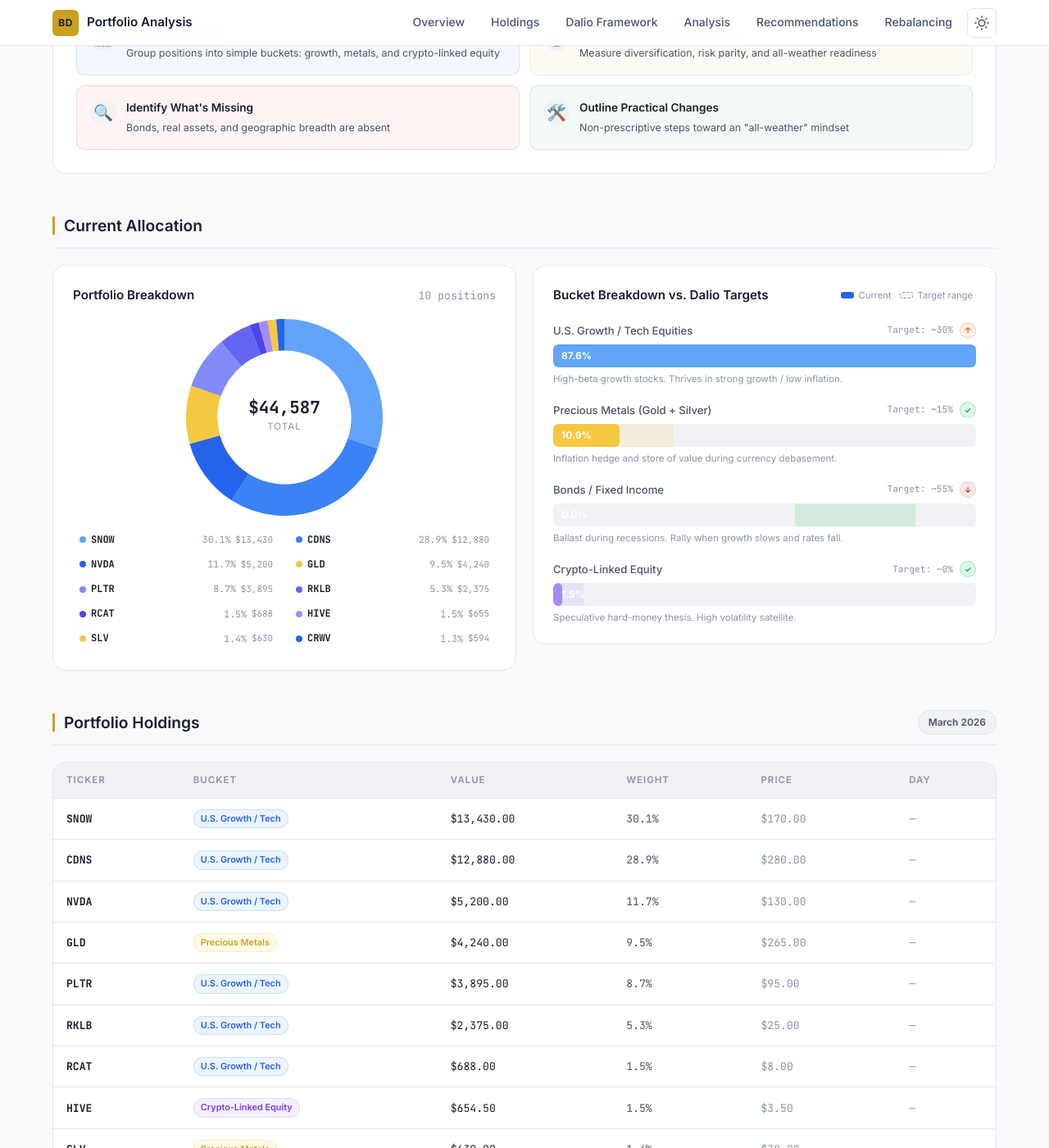
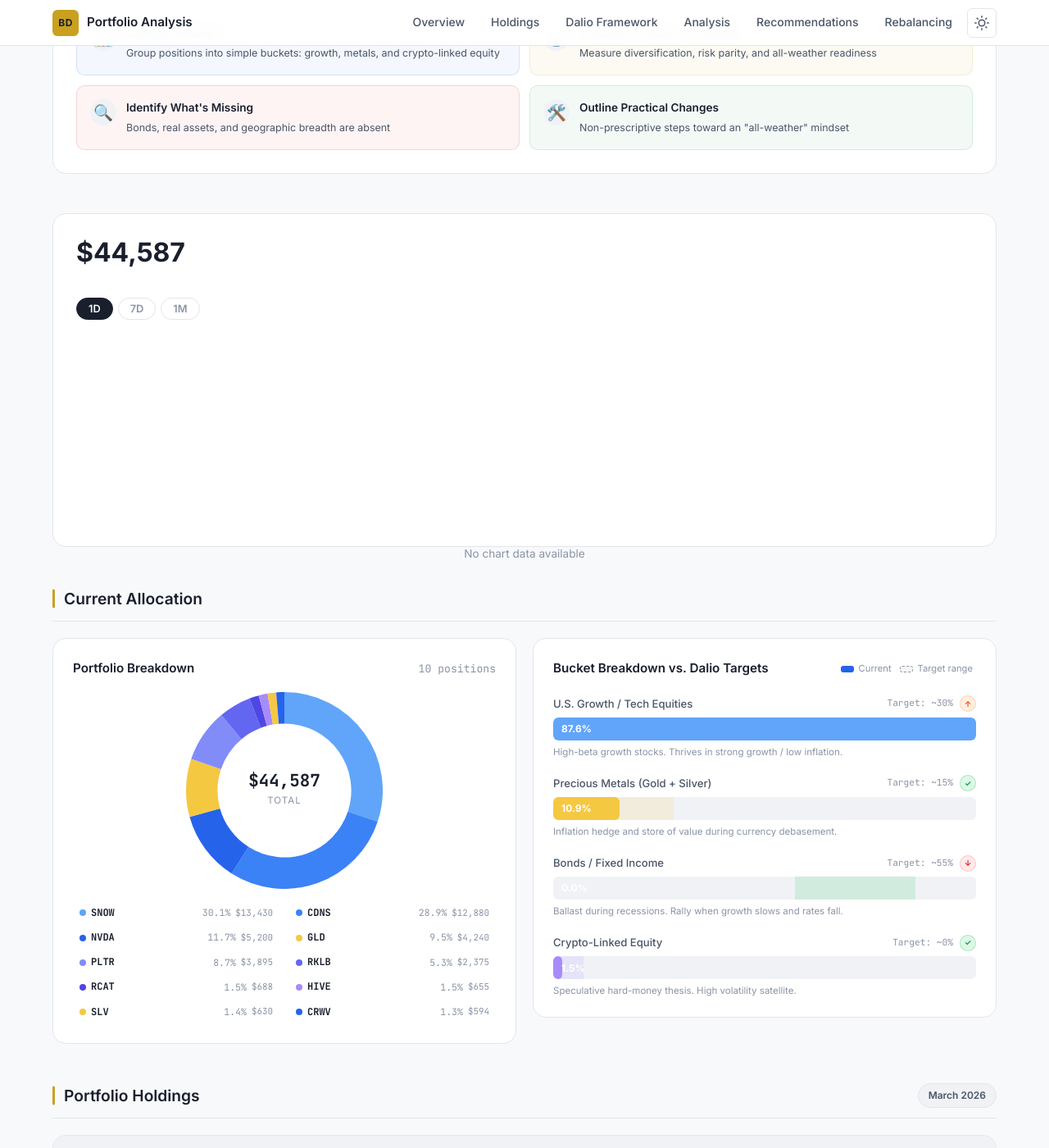
Before and after one commit to DavidDeanIntegrated/BD_Portfolio, a Jekyll site: the page built from index.html, in a window 1280 px wide and 1400 px high, scrolled down 409 px. Shown: the whole window at 82% size. Built offline with Jekyll 4.4.1, drawn with Linux system fonts in a browser that asks for light colours; part of the change alters nothing that is shown.

Commit message:
Add portfolio performance chart with 1D/7D/1M views
Adds a Robinhood-style line chart showing portfolio value over time using
Finnhub /stock/candle endpoint. Features include:
- 1D (5-min candles), 7D (30-min), 1M (60-min) period toggles
- Overnight gap detection and session trimming for 1D view
- Binary search timestamp alignment across tickers
- Green/red gradient fill based on period performance
- Crosshair hover with live value + return display
- Loading states and graceful fallback handling

https://claude.ai/code/session_0177vVTxHKpjfDkvR5aHBYXP

```diff
--- a/assets/css/dashboard.css
+++ b/assets/css/dashboard.css
@@ -1227,6 +1227,83 @@
 }
 
 /* ================================================================
+   PORTFOLIO PERFORMANCE CHART
+================================================================ */
+.perf-container {
+  background: var(--bg-surface);
+  border: 1px solid var(--border);
+  border-radius: var(--radius-lg);
+  padding: 28px 28px 20px;
+}
+
+.perf-header {
+  margin-bottom: 12px;
+}
+
+.perf-value {
+  font-family: var(--font-sans);
+  font-size: 2rem;
+  font-weight: 700;
+  color: var(--text-primary);
+  line-height: 1.2;
+}
+
+.perf-return {
+  font-size: 0.95rem;
+  font-weight: 500;
+  color: var(--text-muted);
+  margin-top: 4px;
+  min-height: 1.3em;
+}
+
+.perf-return.perf-positive { color: var(--green); }
+.perf-return.perf-negative { color: var(--red); }
+
+.perf-range-tabs {
+  display: flex;
+  gap: 6px;
+  margin-bottom: 16px;
+}
+
+.perf-tab {
+  padding: 5px 14px;
+  border-radius: 18px;
+  border: 1px solid var(--border);
+  background: transparent;
+  color: var(--text-muted);
+  font-size: 0.8rem;
+  font-weight: 600;
+  cursor: pointer;
+  transition: background 0.15s, color 0.15s, border-color 0.15s;
+  font-family: var(--font-sans);
+}
+
+.perf-tab:hover {
+  background: var(--bg-elevated);
+  color: var(--text-primary);
+}
+
+.perf-tab.active {
+  background: var(--text-primary);
+  color: var(--bg-base);
+  border-color: var(--text-primary);
+}
+
+.perf-chart-wrap {
+  position: relative;
+  height: 240px;
+}
+
+.perf-loading {
+  display: flex;
+  align-items: center;
+  justify-content: center;
+  height: 100%;
+  color: var(--text-muted);
+  font-size: 0.85rem;
+}
+
+/* ================================================================
    DASHBOARD RESPONSIVE
 ================================================================ */
 @media (max-width: 900px) {
@@ -1253,4 +1330,7 @@
   .holdings-table td:nth-child(5),
   .holdings-table td:nth-child(6) { display: none; }
   .rec-grid { grid-template-columns: 1fr; }
+  .perf-container { padding: 20px 16px 16px; }
+  .perf-value { font-size: 1.6rem; }
+  .perf-chart-wrap { height: 200px; }
 }
--- a/assets/js/dashboard.js
+++ b/assets/js/dashboard.js
@@ -772,6 +772,308 @@
   }
 
   /* ================================================================
+     PORTFOLIO PERFORMANCE CHART — Finnhub /stock/candle
+  ================================================================ */
+  var perfChartInstance = null;
+  var perfCurrentRange = '1D';
+  var PORTFOLIO_TOTAL = 0;
+
+  function perfFmtValue(n) {
+    return '$' + n.toLocaleString('en-US', { minimumFractionDigits: 0, maximumFractionDigits: 0 });
+  }
+
+  // Fetch OHLC candles from Finnhub for a single ticker
+  async function fetchTickerCandles(ticker, resolution, from, to) {
+    var url = FINNHUB_BASE + '/stock/candle?symbol=' + encodeURIComponent(ticker) +
+      '&resolution=' + resolution + '&from=' + from + '&to=' + to + '&token=' + FINNHUB_KEY;
+    var res = await fetchWithTimeout(url, 12000);
+    if (!res.ok) throw new Error('Finnhub candle ' + res.status);
+    var data = await res.json();
+    if (!data || data.s !== 'ok' || !data.c || !data.t) return null;
+    return { t: data.t, c: data.c };
+  }
+
+  // Binary search: find nearest price at a target timestamp
+  function findNearestPrice(timestamps, values, target) {
+    if (!timestamps || !timestamps.length) return null;
+    var lo = 0, hi = timestamps.length - 1;
+    while (lo < hi) {
+      var mid = (lo + hi) >> 1;
+      if (timestamps[mid] < target) lo = mid + 1;
+      else hi = mid;
+    }
+    if (lo > 0 && Math.abs(timestamps[lo - 1] - target) < Math.abs(timestamps[lo] - target)) {
+      lo = lo - 1;
+    }
+    return values[lo];
+  }
+
+  // Build a portfolio value time series for a given range
+  async function buildPortfolioSeries(range) {
+    var now = Math.floor(Date.now() / 1000);
+    var resolution, from;
+
+    if (range === '1D') {
+      resolution = '5';
+      from = now - 3 * 24 * 60 * 60;   // 3-day lookback for weekends
+    } else if (range === '7D') {
+      resolution = '30';
+      from = now - 10 * 24 * 60 * 60;   // 10-day lookback
+    } else {
+      resolution = '60';
+      from = now - 35 * 24 * 60 * 60;   // 35-day lookback
+    }
+
+    // Fetch candles for all tickers in parallel
+    var candles = {};
+    var fetches = [];
+
+    HOLDINGS.forEach(function (h) {
+      fetches.push(
+        fetchTickerCandles(h.ticker, resolution, from, now).then(function (d) {
+          if (d) candles[h.ticker] = d;
+        }).catch(function () {})
+      );
+    });
+
+    await Promise.all(fetches);
+
+    // Find base timestamps from the ticker with the most data points
+    var baseTimestamps = null;
+    var maxLen = 0;
+    HOLDINGS.forEach(function (h) {
+      var d = candles[h.ticker];
+      if (d && d.t && d.t.length > maxLen) {
+        maxLen = d.t.length;
+        baseTimestamps = d.t;
+      }
+    });
+
+    if (!baseTimestamps || baseTimestamps.length < 2) return null;
+
+    // Trim 1D to last trading session only (detect overnight gaps > 1 hour)
+    if (range === '1D' && baseTimestamps.length > 2) {
+      var lastSessionStart = 0;
+      for (var g = 1; g < baseTimestamps.length; g++) {
+        if (baseTimestamps[g] - baseTimestamps[g - 1] > 3600) {
+          lastSessionStart = g;
+        }
+      }
+      if (lastSessionStart > 0) {
+        baseTimestamps = baseTimestamps.slice(lastSessionStart);
+      }
+    }
+
+    // Build portfolio value at each timestamp
+    var series = [];
+    for (var i = 0; i < baseTimestamps.length; i++) {
+      var t = baseTimestamps[i];
+      var value = 0;
+
+      HOLDINGS.forEach(function (h) {
+        var cd = candles[h.ticker];
+        if (cd) {
+          var p = findNearestPrice(cd.t, cd.c, t);
+          if (p != null) { value += h.shares * p; return; }
+        }
+        // Fallback: use fallback price if no candle data
+        value += h.shares * h.fallback;
+      });
+
+      series.push({ time: t * 1000, value: value });
+    }
+
+    return series;
+  }
+
+  // Crosshair plugin for hover line
+  var perfCrosshairPlugin = {
+    id: 'perfCrosshair',
+    afterDraw: function (chart) {
+      if (chart._crosshairX == null) return;
+      var ctx = chart.ctx;
+      var yAxis = chart.scales.y;
+      ctx.save();
+      ctx.beginPath();
+      ctx.moveTo(chart._crosshairX, yAxis.top);
+      ctx.lineTo(chart._crosshairX, yAxis.bottom);
+      ctx.lineWidth = 1;
+      ctx.strokeStyle = 'rgba(128,128,128,0.4)';
+      ctx.stroke();
+      ctx.restore();
+    }
+  };
+
+  // Update the header value and return display
+  function updatePerfHeader(currentVal, startVal, range) {
+    var valueEl = document.getElementById('perfValue');
+    var returnEl = document.getElementById('perfReturn');
+    if (valueEl) valueEl.textContent = perfFmtValue(Math.round(currentVal));
+
+    if (returnEl) {
+      var diff = currentVal - startVal;
+      var pct = startVal !== 0 ? (diff / startVal) * 100 : 0;
+      var sign = diff >= 0 ? '+' : '';
+      var rangeLabel = range === '1D' ? 'Today' : (range === '7D' ? 'Past 7 days' : 'Past month');
+      returnEl.textContent = sign + perfFmtValue(Math.round(diff)) + ' (' + sign + pct.toFixed(2) + '%) ' + rangeLabel;
+      returnEl.className = 'perf-return ' + (diff >= 0 ? 'perf-positive' : 'perf-negative');
+    }
+  }
+
+  // Render the Chart.js line chart
+  function renderPerfChart(series, range) {
+    var canvas = document.getElementById('perfChart');
+    if (!canvas || !series || series.length < 2) return;
+
+    var ctx = canvas.getContext('2d');
+    var startVal = series[0].value;
+    var endVal = series[series.length - 1].value;
+    var isPositive = endVal >= startVal;
+
+    var lineColor = isPositive ? 'rgb(34, 197, 94)' : 'rgb(239, 68, 68)';
+
+    var gradient = ctx.createLinearGradient(0, 0, 0, canvas.parentElement.clientHeight || 240);
+    gradient.addColorStop(0, isPositive ? 'rgba(34, 197, 94, 0.18)' : 'rgba(239, 68, 68, 0.18)');
+    gradient.addColorStop(1, 'rgba(0, 0, 0, 0)');
+
+    var labels = series.map(function (p) { return p.time; });
+    var data = series.map(function (p) { return p.value; });
+
+    if (perfChartInstance) {
+      perfChartInstance.destroy();
+      perfChartInstance = null;
+    }
+
+    perfChartInstance = new Chart(ctx, {
+      type: 'line',
+      data: {
+        labels: labels,
+        datasets: [{
+          data: data,
+          borderColor: lineColor,
+          backgroundColor: gradient,
+          fill: true,
+          tension: 0.35,
+          pointRadius: 0,
+          pointHoverRadius: 5,
+          pointHoverBackgroundColor: lineColor,
+          pointHoverBorderColor: '#fff',
+          pointHoverBorderWidth: 2,
+          borderWidth: 2
+        }]
+      },
+      plugins: [perfCrosshairPlugin],
+      options: {
+        responsive: true,
+        maintainAspectRatio: false,
+        interaction: { mode: 'index', intersect: false },
+        plugins: {
+          legend: { display: false },
+          tooltip: {
+            enabled: false,
+            external: function (context) {
+              var chart = context.chart;
+              if (!context.tooltip || context.tooltip.opacity === 0) {
+                chart._crosshairX = null;
+                chart.draw();
+                updatePerfHeader(endVal, startVal, range);
+                return;
+              }
+              var pts = context.tooltip.dataPoints;
+              if (pts && pts.length) {
+                chart._crosshairX = pts[0].element.x;
+                chart.draw();
+                updatePerfHeader(pts[0].raw, startVal, range);
+              }
+            }
+          }
+        },
+        scales: {
+          x: {
+            display: true,
+            grid: { display: false },
+            border: { display: false },
+            ticks: {
+              maxTicksLimit: 5,
+              autoSkip: true,
+              font: { size: 11, family: 'Inter, system-ui, sans-serif' },
+              color: 'rgba(128,128,128,0.6)',
+              callback: function (value, index) {
+                var ts = labels[index];
+                var d = new Date(ts);
+                if (range === '1D') {
+                  return d.toLocaleTimeString('en-US', { hour: 'numeric', minute: '2-digit' });
+                }
+                return d.toLocaleDateString('en-US', { month: 'short', day: 'numeric' });
+              }
+            }
+          },
+          y: { display: false }
+        }
+      }
+    });
+
+    updatePerfHeader(endVal, startVal, range);
+  }
+
+  // Load chart data and render
+  async function loadPerfChart(range) {
+    var wrap = document.querySelector('.perf-chart-wrap');
+    if (!wrap) return;
+
+    // Show loading state
+    var canvas = document.getElementById('perfChart');
+    if (canvas) canvas.style.display = 'none';
+    var loader = wrap.querySelector('.perf-loading');
+    if (!loader) {
+      loader = document.createElement('div');
+      loader.className = 'perf-loading';
+      loader.textContent = 'Loading chart\u2026';
+      wrap.appendChild(loader);
+    }
+    loader.style.display = 'flex';
+
+    try {
+      var series = await buildPortfolioSeries(range);
+      loader.style.display = 'none';
+      if (canvas) canvas.style.display = 'block';
+      if (series && series.length >= 2) {
+        renderPerfChart(series, range);
+      } else {
+        loader.textContent = 'No chart data available';
+        loader.style.display = 'flex';
+      }
+    } catch (e) {
+      loader.textContent = 'Failed to load chart';
+      loader.style.display = 'flex';
+      if (canvas) canvas.style.display = 'none';
+    }
+  }
+
+  // Initialize the performance chart and period tab handlers
+  async function initPerfChart() {
+    var container = document.getElementById('perfChartSection');
+    if (!container) return;
+
+    var valueEl = document.getElementById('perfValue');
+    if (valueEl && PORTFOLIO_TOTAL > 0) {
+      valueEl.textContent = perfFmtValue(Math.round(PORTFOLIO_TOTAL));
+    }
+
+    var tabs = document.querySelectorAll('#perfRangeTabs .perf-tab');
+    tabs.forEach(function (tab) {
+      tab.addEventListener('click', function () {
+        tabs.forEach(function (t) { t.classList.remove('active'); });
+        tab.classList.add('active');
+        perfCurrentRange = tab.getAttribute('data-range');
+        loadPerfChart(perfCurrentRange);
+      });
+    });
+
+    await loadPerfChart('1D');
+  }
+
+  /* ================================================================
      INIT
   ================================================================ */
   function showPriceStatus(state, detail) {
@@ -839,6 +1141,7 @@
 
     // Step 1: Render with fallback prices immediately
     var portfolio = computePortfolio(null);
+    PORTFOLIO_TOTAL = portfolio.total;
     renderAll(portfolio, false);
 
     // Step 2: Check if API key is configured
@@ -849,6 +1152,7 @@
       var cached = getCachedPrices();
       if (cached) {
         portfolio = computePortfolio(cached);
+        PORTFOLIO_TOTAL = portfolio.total;
         renderAll(portfolio, true);
         showPriceStatus('cached');
       }
@@ -863,6 +1167,7 @@
     if (cached) {
       allPrices = Object.assign({}, cached);
       portfolio = computePortfolio(cached);
+      PORTFOLIO_TOTAL = portfolio.total;
       renderAll(portfolio, true);
       showPriceStatus('cached');
     }
@@ -874,6 +1179,7 @@
         Object.assign(allPrices, live);
         mergePricesIntoCache(allPrices);
         portfolio = computePortfolio(allPrices);
+        PORTFOLIO_TOTAL = portfolio.total;
         renderAll(portfolio, true);
         showPriceStatus('live', priceStatusText(allPrices));
       } else if (!cached) {
@@ -893,11 +1199,17 @@
             Object.assign(allPrices, retryPrices);
             mergePricesIntoCache(allPrices);
             portfolio = computePortfolio(allPrices);
+            PORTFOLIO_TOTAL = portfolio.total;
             renderAll(portfolio, true);
             showPriceStatus('live', priceStatusText(allPrices));
           }
         } catch (e) { /* retry failed */ }
       }, 3000);
+    }
+
+    // Step 6: Initialize the performance chart (candle data)
+    if (isKeyConfigured()) {
+      initPerfChart();
     }
   }
 
--- a/index.html
+++ b/index.html
@@ -88,6 +88,24 @@ extra_js:
             <span>Non-prescriptive steps toward an "all-weather" mindset</span>
           </div>
         </div>
+      </div>
+    </div>
+  </section>
+
+  <!-- Portfolio Performance Chart -->
+  <section class="section" id="perfChartSection">
+    <div class="perf-container">
+      <div class="perf-header">
+        <div class="perf-value" id="perfValue">$—</div>
+        <div class="perf-return" id="perfReturn"></div>
+      </div>
+      <div class="perf-range-tabs" id="perfRangeTabs">
+        <button class="perf-tab active" data-range="1D">1D</button>
+        <button class="perf-tab" data-range="7D">7D</button>
+        <button class="perf-tab" data-range="1M">1M</button>
+      </div>
+      <div class="perf-chart-wrap">
+        <canvas id="perfChart"></canvas>
       </div>
     </div>
   </section>
```
